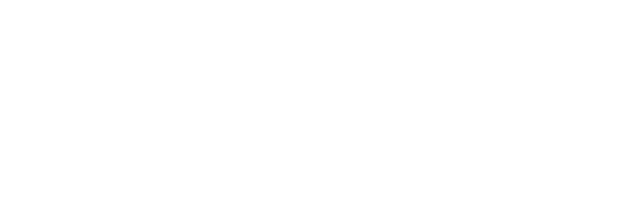
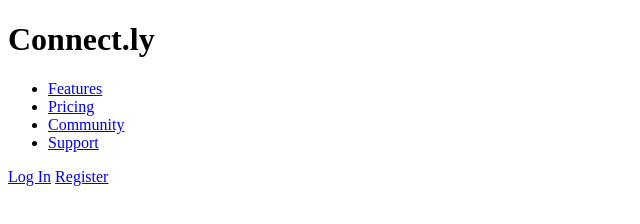
Before and after one commit to kylecoberly/connectly-steam, a plain HTML site: page index.html in a window 1280 px wide. Shown: the whole page, without its empty margins (0-640 px from the left). Drawn offline with Linux system fonts and the light colour scheme.

Commit message:
Add header content

```diff
--- a/index.html
+++ b/index.html
@@ -6,7 +6,31 @@
     <link rel="stylesheet" href="index.css"></link>
   </head>
   <body>
-    <header></header>
+    <header>
+      <div class="meta">
+        <h1>Connect.ly</h1>
+        <nav>
+          <ul>
+            <li>
+              <a href="/features.html">Features</a>
+            </li>
+            <li>
+              <a href="/pricing.html">Pricing</a>
+            </li>
+            <li>
+              <a href="/community.html">Community</a>
+            </li>
+            <li>
+              <a href="/support.html">Support</a>
+            </li>
+          </ul>
+        </nav>
+      </div>
+      <div class="actions">
+        <a href="/login.html">Log In</a>
+        <a href="/register.html">Register</a>
+      </div>
+    </header>
     <div class="hero"></div>
     <main></main>
   </body>
```
